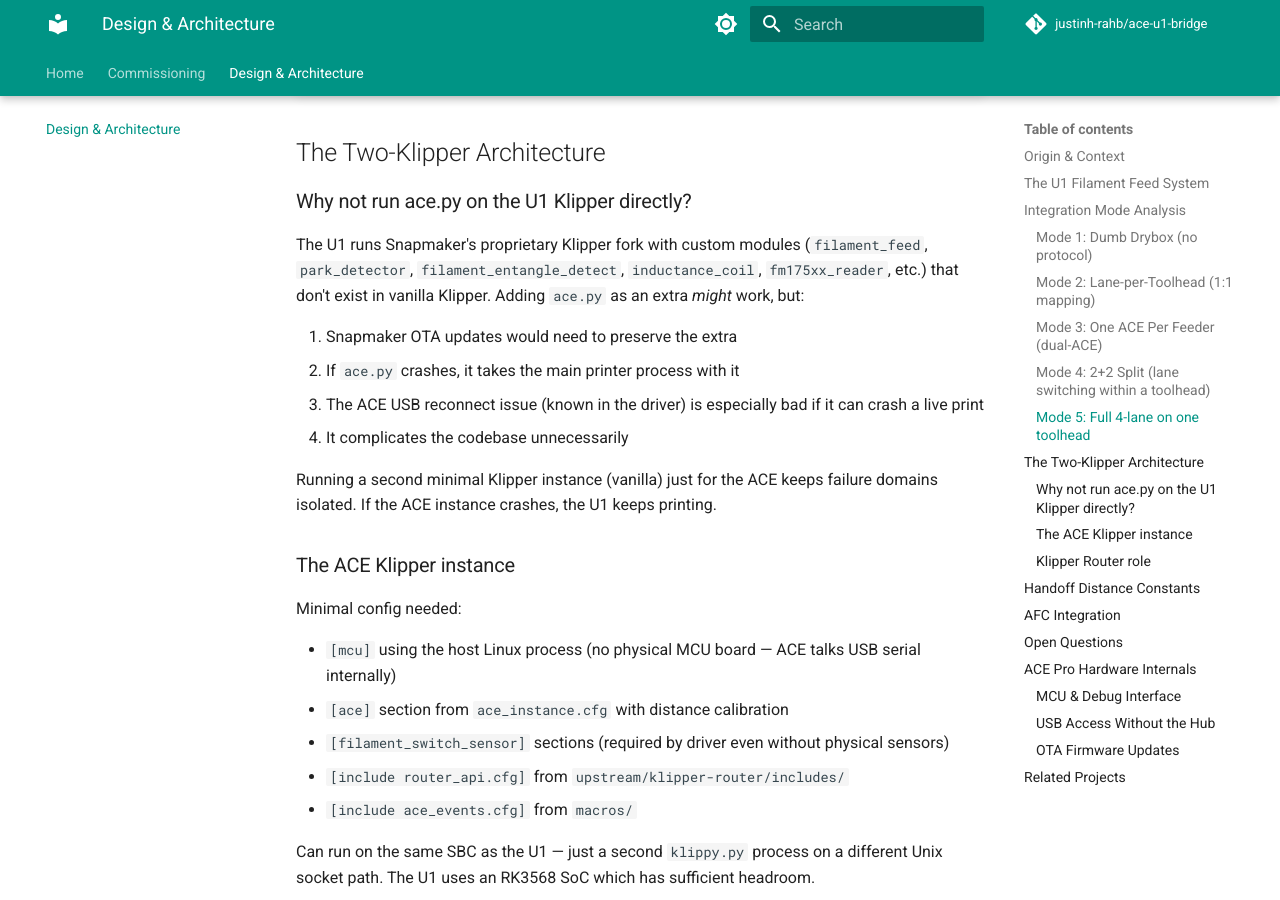
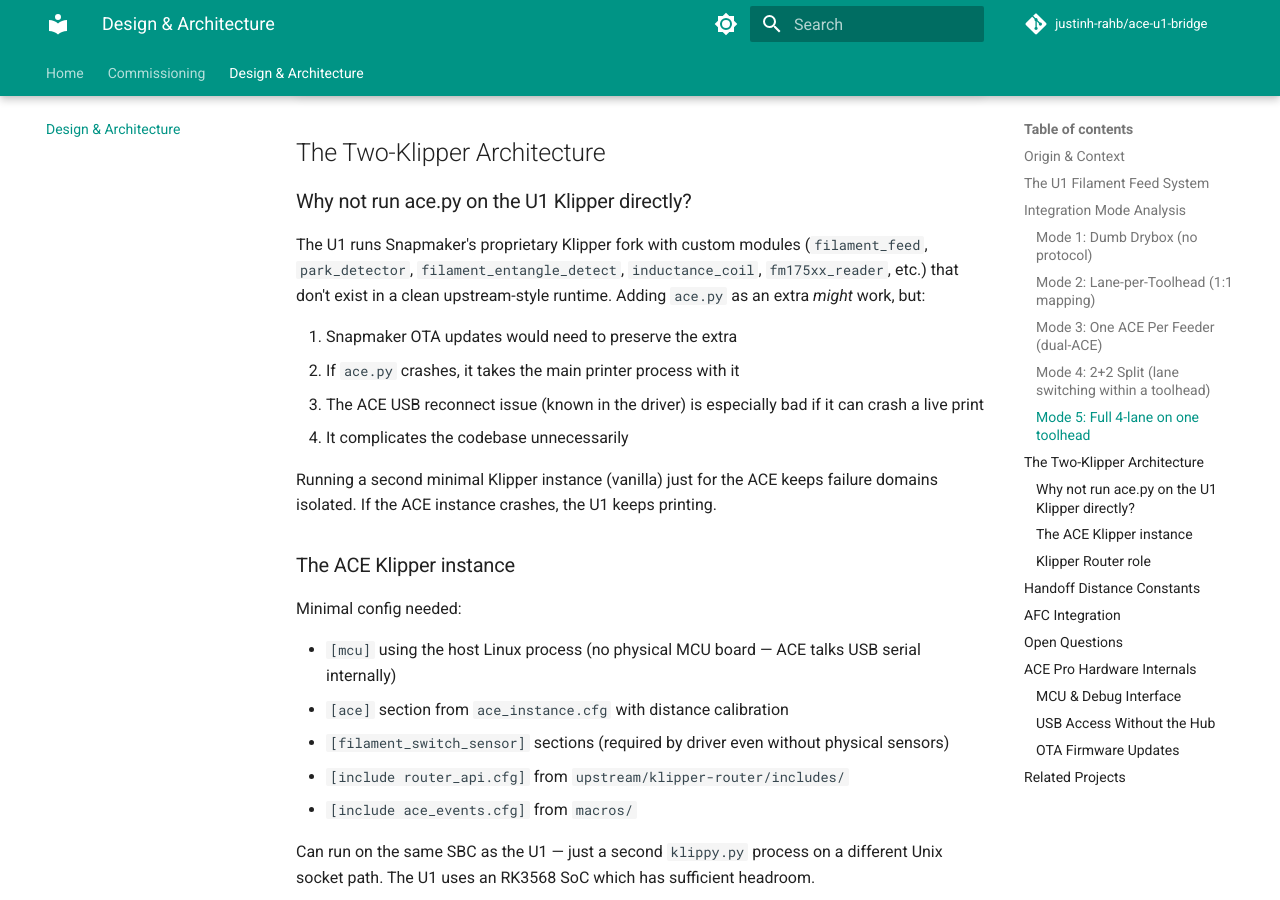
Before and after one commit to justinh-rahb/ace-u1-bridge, an MkDocs documentation site: the page built from docs/design.md, in a window 1280 px wide and 900 px high, scrolled down 3655 px. Built offline with MkDocs 1.6.1 and Material for MkDocs 9.7.7, drawn with Linux system fonts in a browser that asks for light colours; comment, search, counter and statistics services are not loaded.

Commit message:
docs: clarify design notes on Klipper integration and runtime compatibility

```diff
--- a/docs/design.md
+++ b/docs/design.md
@@ -142,7 +142,7 @@ complex tip-forming tuning.
 
 The U1 runs Snapmaker's proprietary Klipper fork with custom modules (`filament_feed`,
 `park_detector`, `filament_entangle_detect`, `inductance_coil`, `fm175xx_reader`, etc.)
-that don't exist in vanilla Klipper. Adding `ace.py` as an extra *might* work, but:
+that don't exist in a clean upstream-style runtime. Adding `ace.py` as an extra *might* work, but:
 
 1. Snapmaker OTA updates would need to preserve the extra
 2. If `ace.py` crashes, it takes the main printer process with it
```
Also changed, not shown: DESIGN.md (+2 -2 lines).
